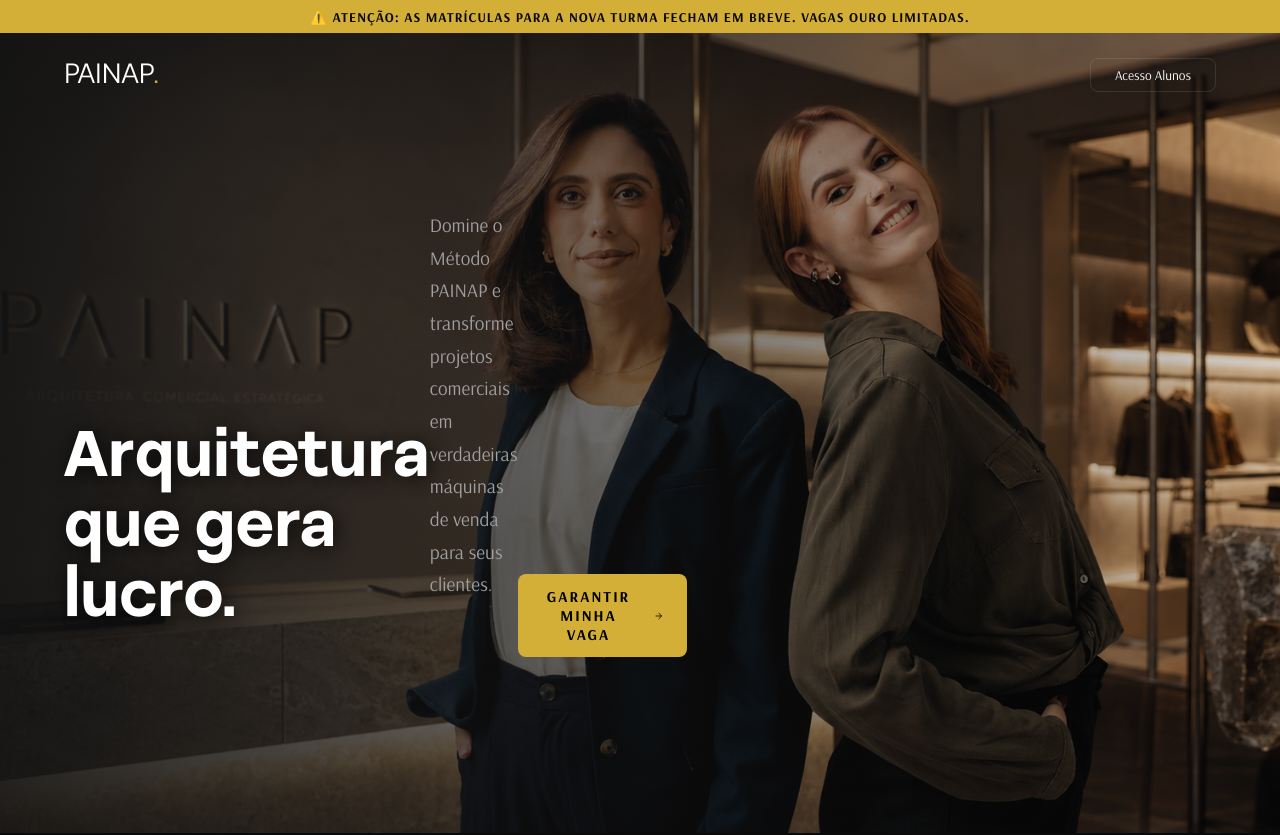
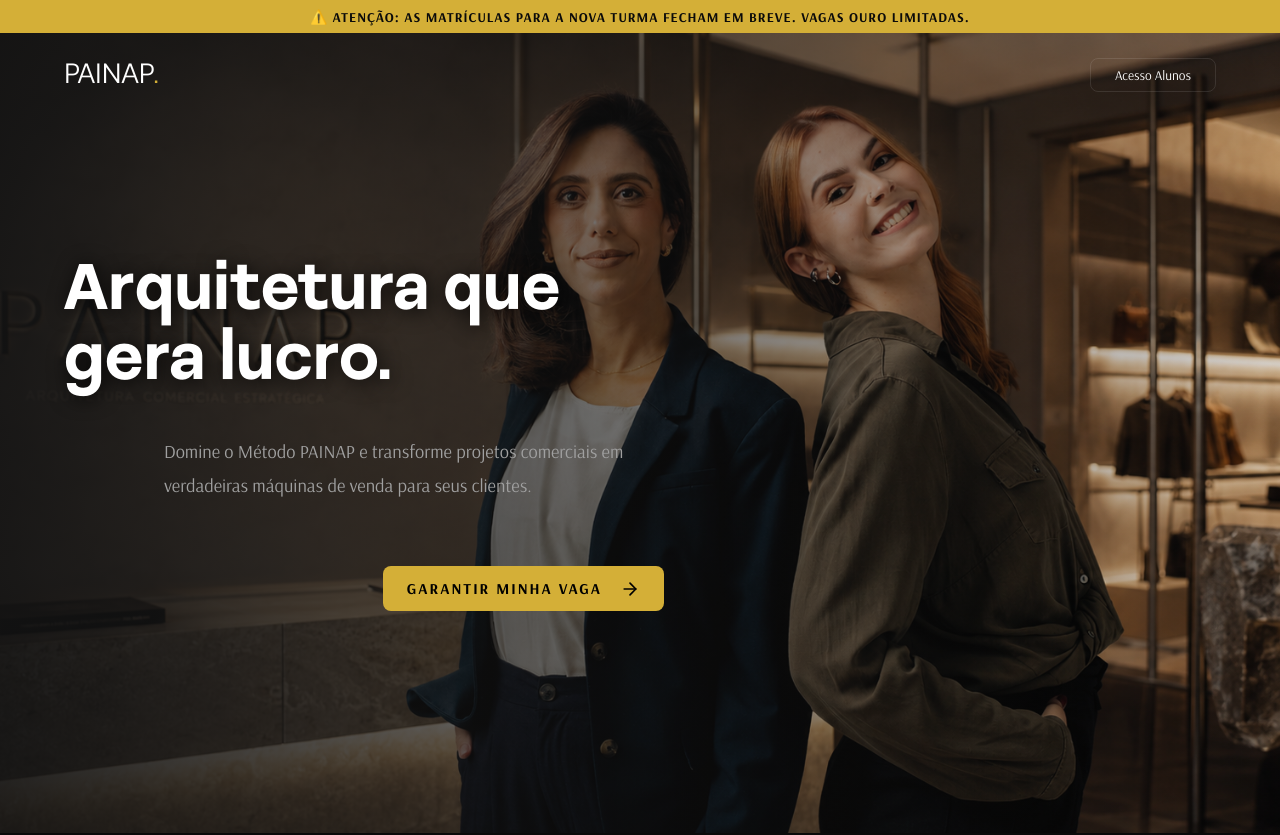
Before and after one commit to limogera-cmd/universidadepainap, a React (Vite) app: page / in a window 1280 px wide. Shown: the top 835 px of the page. Built offline with nearby package versions, Linux system fonts and the light colour scheme.

Commit message:
fix: increase hero spacing between h1, paragraph and CTA button on Landing

```diff
--- a/src/pages/Landing.css
+++ b/src/pages/Landing.css
@@ -58,22 +58,26 @@
 .hero-content {
   max-width: 600px;
   z-index: 2;
+  display: flex;
+  flex-direction: column;
+  align-items: flex-start;
+  gap: 0;
 }
 
 .hero-content h1 {
   font-family: 'Mosvita', serif;
   font-size: 4rem;
   line-height: 1.1;
-  margin-bottom: 1.5rem;
+  margin-bottom: 2.5rem;
   text-shadow: 2px 2px 20px rgba(0,0,0,0.8);
 }
 
 .hero-content p {
-  font-size: 1.2rem;
+  font-size: 1.15rem;
   color: var(--text-secondary);
-  margin-bottom: 3.5rem;
-  line-height: 1.7;
-  max-width: 520px;
+  margin-bottom: 4rem;
+  line-height: 1.8;
+  max-width: 500px;
 }
 
 .hero-cta {
```
